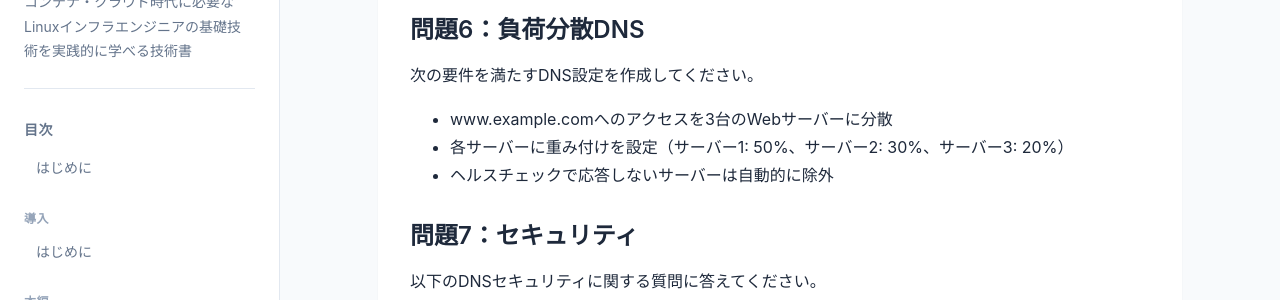
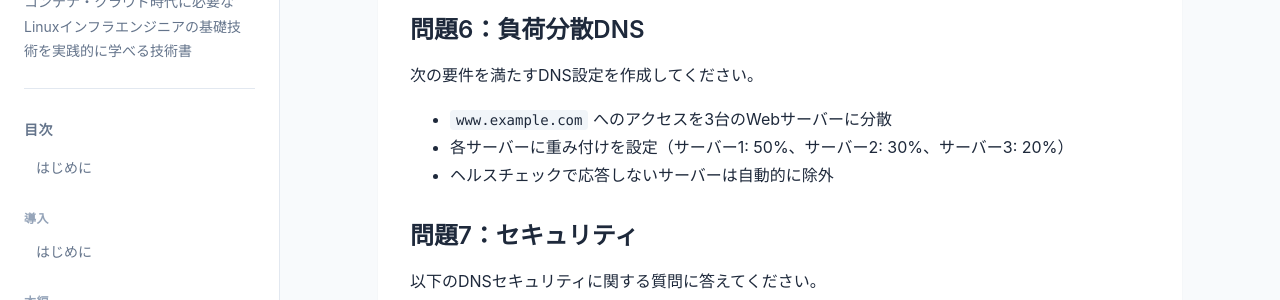
Before and after one commit to itdojp/linux-infra-textbook2, a Jekyll site: the page built from docs/chapters/chapter-08-name-resolution.md, in a window 1280 px wide and 900 px high, scrolled down 23666 px. Shown: the part 151-451 px from the top of the window. Built offline with Jekyll 4.4.1, drawn with Linux system fonts in a browser that asks for light colours; our own code applies the rules of GitHub Pages for plain Markdown files.

Commit message:
docs: 例示ドメインをコード表記にして誤リンク化を防止

```diff
--- a/docs/chapters/chapter-08-name-resolution.md
+++ b/docs/chapters/chapter-08-name-resolution.md
@@ -839,7 +839,7 @@ EOF
 ### 問題6：負荷分散DNS
 次の要件を満たすDNS設定を作成してください。
 
-- www.example.comへのアクセスを3台のWebサーバーに分散
+- `www.example.com` へのアクセスを3台のWebサーバーに分散
 - 各サーバーに重み付けを設定（サーバー1: 50%、サーバー2: 30%、サーバー3: 20%）
 - ヘルスチェックで応答しないサーバーは自動的に除外
 
```
Also changed, not shown: src/chapters/chapter-08-name-resolution.md (+1 -1 lines).
